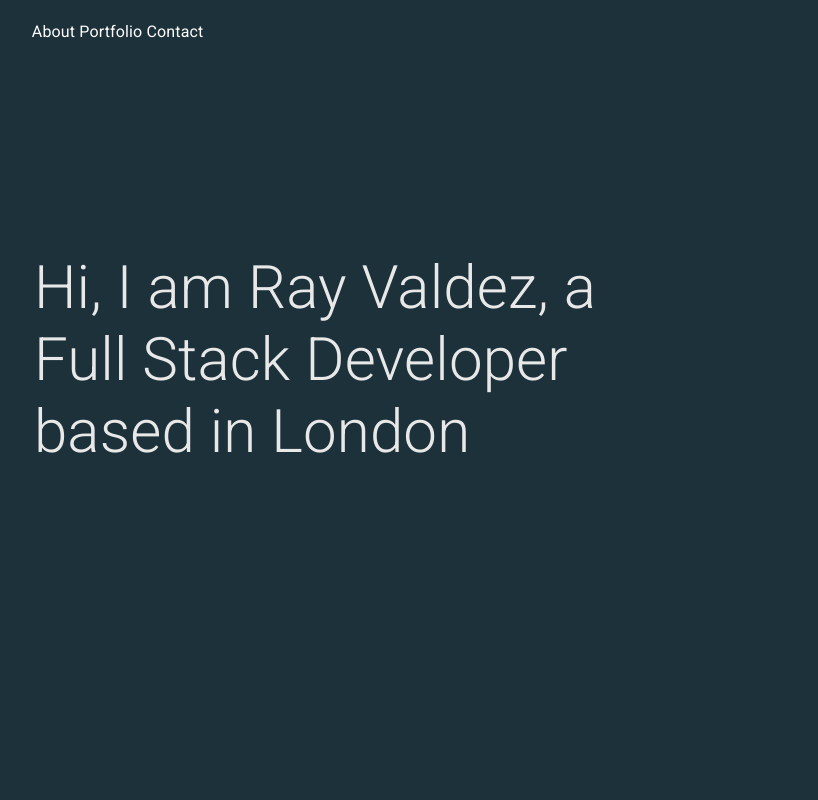
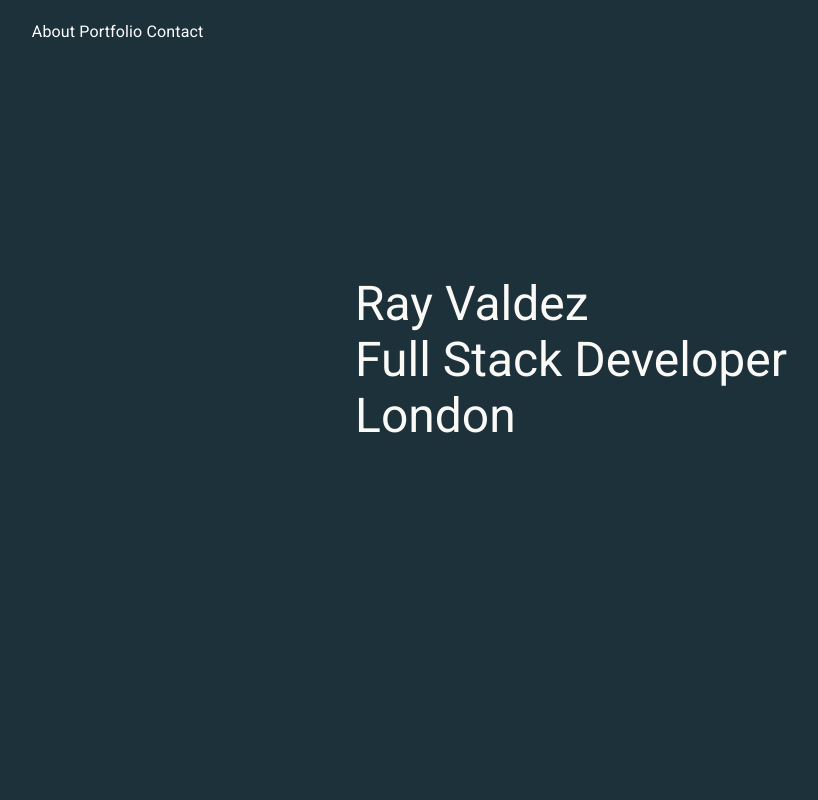
Before and after one commit to rayvaldez/itsallrayv, a React (Create React App) app: page / in a window 1280 px wide. Shown: the top 800 px of the page, without its empty margins (5-823 px from the left). Built offline with nearby package versions, Linux system fonts and the light colour scheme.

Commit message:
Edit title

```diff
--- a/src/components/landing.js
+++ b/src/components/landing.js
@@ -1,32 +1,39 @@
 import React from 'react';
 import Box from '@mui/material/Box';
-import CssBaseline from '@mui/material/CssBaseline';
 import Typography from '@mui/material/Typography';
+import {
+  createTheme,
+  ThemeProvider,
+  responsiveFontSizes,
+} from '@mui/material/styles';
 
 const Landing = () => {
 
+  let theme = createTheme();
+  theme = responsiveFontSizes(theme);
+
   return (
-    <CssBaseline>
     <Box
       sx={{
         width: '100%',
         height: '100vh',
         backgroundColor: '#1c313a',
     }}>
-        <Typography variant="h2" sx={{
+      <ThemeProvider theme={theme}>
+        <Typography variant="h3" sx={{
           display: 'flex',
           justifyContent: 'center',
           alignItems: 'center',
           height: '90vh',
-          width: '50vw',
-          color: '#e8e8e8',
+          width: '90vw',
+          color: '#FAF9F6',
         }}>
-          Hi, I am Ray Valdez, a <br/>
+          Ray Valdez <br/>
           Full Stack Developer <br/>
-          based in London
+          London
         </Typography>
+      </ThemeProvider>
     </Box>
-    </CssBaseline>
   );
 };
 
```
Lines whose indentation alone changed are shown as unchanged.
